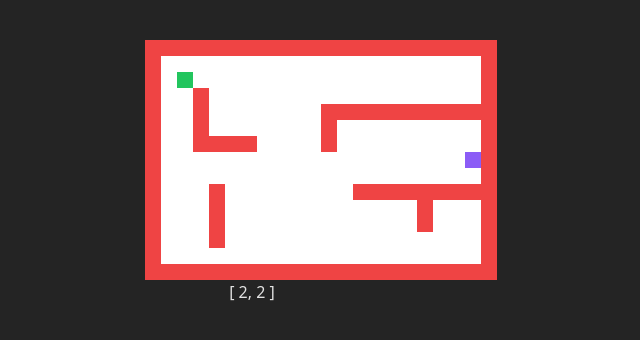
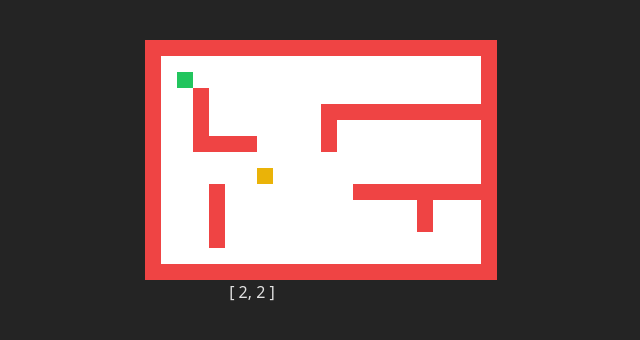
Before and after one commit to usuless/dotGame, a Vue app: page / in a window 1280 px wide. Shown: the top 340 px of the page, without its empty margins (388-1028 px from the left). Built offline with nearby package versions, Linux system fonts and the light colour scheme.

Commit message:
point placer

```diff
--- a/src/components/HelloWorld.vue
+++ b/src/components/HelloWorld.vue
@@ -2,8 +2,9 @@
 import { ref } from 'vue';
 import type { Ref } from 'vue';
 import { moveRight, moveLeft, moveUp, moveDown } from '../utilities/moveSet';
-import { ghost } from '../utilities/ghost';
 import { findTarget } from '../utilities/findTarget';
+import { fieldCheck } from '../utilities/fieldChecker';
+import { placePoint } from '../utilities/placePoint';
 
 let game: Ref<string> =ref(
 `----------------------
@@ -13,7 +14,7 @@ let game: Ref<string> =ref(
 |..|.......----------|
 |..|.......|.........|
 |..----....|.........|
-|...................Z|
+|....................|
 |....................|
 |...|........--------|
 |...|............|...|
@@ -24,51 +25,29 @@ let game: Ref<string> =ref(
 `)
 
 let parsedGame: Ref<string[]> = ref(game.value.split("\n"))
-
 let playerLocation: number[] = findTarget(parsedGame.value, "X")
 
 
 
 document.addEventListener('keydown', function(e) {
-    if(e.key === "ArrowDown") {
-      parsedGame.value = moveDown(parsedGame.value, playerLocation)
-    }
-
-    if(e.key === "ArrowUp") {
-      parsedGame.value = moveUp(parsedGame.value, playerLocation)
-    }
-
-    if(e.key === "ArrowLeft") {
-      parsedGame.value = moveLeft(parsedGame.value, playerLocation)
-    }
-
-    if(e.key === "ArrowRight") {
-      parsedGame.value = moveRight(parsedGame.value, playerLocation)
+    switch(e.key) {
+      case "ArrowDown":
+        parsedGame.value = moveDown(parsedGame.value, playerLocation)
+        break;
+      case "ArrowUp":
+        parsedGame.value = moveUp(parsedGame.value, playerLocation)
+        break
+      case "ArrowLeft":
+        parsedGame.value = moveLeft(parsedGame.value, playerLocation)
+        break
+      case "ArrowRight":
+        parsedGame.value = moveRight(parsedGame.value, playerLocation)
+        break
     }
     playerLocation = findTarget(parsedGame.value, "X")
-    console.log(e.key)
-
 })
 
-const roadblocks = ["|", "-"]
-
-const element = {
-  class: "bg-red-500"
-}
-
-let checker = (e: string) => {
-  if(e === ".") {
-    element.class = "bg-white"
-  } else if (e === "X") {
-    element.class = "bg-green-500"
-  } else if(roadblocks.includes(e)) {
-    element.class = "bg-red-500"
-  } else if(e === 'Z') {
-    element.class = "bg-violet-500"
-  }
-  return element
-}
-
+parsedGame.value = placePoint(parsedGame.value)
 findTarget(parsedGame.value, "X")
 </script>
 
@@ -76,7 +55,7 @@ findTarget(parsedGame.value, "X")
   <div class="flex flex-col h-full pt-10 items-center">
     <div class="flex justify-around w-2/12" v-for="line in parsedGame">
       <div class="" v-for="letter in line">
-        <p class="size-4"  v-bind="checker(letter)">
+        <p class="size-4"  v-bind="fieldCheck(letter)">
         </p>
       </div>
     </div>
--- /dev/null
+++ b/src/utilities/fieldChecker.ts
@@ -0,0 +1,17 @@
+const roadblocks = ["|", "-"]
+
+export let fieldCheck = (e: string) => {
+    const element = {
+      class: "bg-red-500"
+    }
+    if(e === ".") {
+      element.class = "bg-white"
+    } else if (e === "X") {
+      element.class = "bg-green-500"
+    } else if(roadblocks.includes(e)) {
+      element.class = "bg-red-500"
+    } else if(e === '*') {
+      element.class = "bg-yellow-500"
+    }
+    return element
+  }
--- a/src/utilities/ghost.ts
+++ /dev/null
@@ -1,22 +0,0 @@
-export const ghost = (player: number[], ghost: number[], map: string[], score: number) => {
-    let highestY: number
-    let highestX: number
-    if(player[0] > ghost[0]) {
-        highestY = player[0]
-    } else {
-        highestY = ghost[0]
-    }
-
-    if(player[1] > ghost[1]) {
-        highestY = player[1]
-    } else {
-        highestY = ghost[1]
-    }
-
-    const ghostMove = async () => {
-        return ghost[ghost[0], ghost[1] - 1]
-    }
-    while(player != ghost || score < 20) {
-        setTimeout(ghostMove, 1000)
-    }
-}
--- a/src/utilities/moveSet.ts
+++ b/src/utilities/moveSet.ts
@@ -4,6 +4,7 @@ export const moveRight = (map: string[], playerLocation: number[]) => {
     if (playerLocation[1] === map[1].length - 1 || walls.includes(map[playerLocation[0]][playerLocation[1] + 1])) {
         return map;
     }
+
     let line = map[playerLocation[0]];
     let parsedLine = [...line];
     parsedLine[playerLocation[1]] = ".";
--- /dev/null
+++ b/src/utilities/placePoint.ts
@@ -0,0 +1,23 @@
+
+const getRandomInt = (max: number) => {
+    return Math.floor(Math.random() * max);
+}
+
+
+
+export const placePoint = (map: string[]) => {
+    let randomY = getRandomInt(map.length - 2)
+    let randomX = getRandomInt(map[randomY].length - 2)
+    console.log(randomY,randomX)
+    while(map[randomY][randomX] != ".") {
+        randomY = getRandomInt(map.length - 2)
+        randomX = getRandomInt(map[randomY].length - 2)
+    }
+
+    let line = map[randomY];
+    let parsedLine = [...line];
+    parsedLine[randomX] = "*";
+    line = parsedLine.join("");
+    map[randomY] = line;
+    return map;
+}
```
